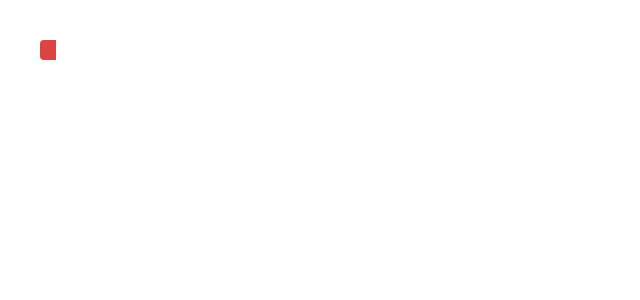
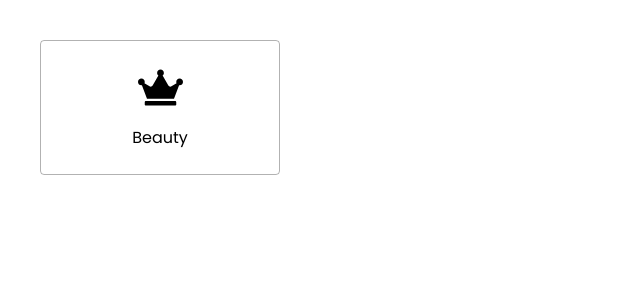
Before and after one commit to basudevkumer/Exclusive-e-commerce, a React (Vite) app: page / in a window 1280 px wide. Shown: the top 300 px of the page, without its empty margins (0-640 px from the left). Built offline with nearby package versions, Linux system fonts and the light colour scheme.

Commit message:
feat: CategoryCart component added

```diff
--- a/src/App.jsx
+++ b/src/App.jsx
@@ -1,11 +1,12 @@
 
 import Button2 from "./component/commonComponent/Button2";
+import CategoryCart from "./component/commonComponent/CategoryCart";
 
 
 const App = () => {
   return (
-    <div className="grid grid-cols-5 m-10">
-      <Button2 />
+    <div className="grid grid-cols-5 m-10 ">
+      <CategoryCart />
     </div>
   );
 };
--- /dev/null
+++ b/src/component/commonComponent/CategoryCart.jsx
@@ -0,0 +1,19 @@
+import React from "react";
+
+import allIcons from "../../helper/IconProvider";
+
+const CategoryCart = () => {
+  const { categories } = allIcons;
+  return (
+    <div className="py-6 px-[52px] border border-[#0000004d] rounded-[4px] gap-y-4 flex flex-col items-center hover:bg-secondary2 hover:border-transparent group  transition duration-700 ease-in-out">
+      <span className="text-[45px] group-hover:text-text group-hover:transition group-hover:duration-700 group-hover:ease-in-out">
+        {categories[0].icon}
+      </span>
+      <p className="title16PXRegular group-hover:text-text text-text2 group-hover:transition group-hover:duration-700 group-hover:ease-in-out">
+        {categories[0].name}
+      </p>
+    </div>
+  );
+};
+
+export default CategoryCart;
--- a/src/helper/IconProvider.jsx
+++ b/src/helper/IconProvider.jsx
@@ -15,7 +15,30 @@
 import { RiDeleteBin6Line } from "react-icons/ri";
 import { GrCart } from "react-icons/gr";
 
+import {
+  FaCrown,
+  FaSprayCan,
+  FaChair,
+  FaShoppingCart,
+  FaHome,
+  FaUtensils,
+  FaLaptop,
+  FaTshirt,
+  FaShoePrints,
+  FaClock,
+  FaHeadphones,
+  FaMotorcycle,
+  FaSmileBeam,
+  FaMobileAlt,
+  FaBasketballBall,
 
+  FaTabletAlt,
+  FaCar,
+  FaShoppingBag,
+} from "react-icons/fa";
+
+import { GiDress, GiHighHeel, GiNecklace, GiSunglasses } from "react-icons/gi";
+import { MdOutlineWatch } from "react-icons/md";
 
 export const allIcon = {
   navIcon: [
@@ -54,6 +77,35 @@
   google: <FcGoogle />,
   eye: <IoEyeOutline />,
   star: <FaStar />,
-  deletes: <RiDeleteBin6Line/>,
-  cart:<GrCart/>
+  deletes: <RiDeleteBin6Line />,
+  cart: <GrCart />,
+  categories: [
+    { id: 1, name: "Beauty", icon: <FaCrown /> },
+    { id: 2, name: "Fragrances", icon: <FaSprayCan /> },
+    { id: 3, name: "Furniture", icon: <FaChair /> },
+    { id: 4, name: "Groceries", icon: <FaShoppingCart /> },
+    { id: 5, name: "Home Decoration", icon: <FaHome /> },
+    { id: 6, name: "Kitchen Accessories", icon: <FaUtensils /> },
+    { id: 7, name: "Laptops", icon: <FaLaptop /> },
+    { id: 8, name: "Mens Shirts", icon: <FaTshirt /> },
+    { id: 9, name: "Mens Shoes", icon: <FaShoePrints /> },
+    { id: 10, name: "Mens Watches", icon: <MdOutlineWatch /> },
+    { id: 11, name: "Mobile Accessories", icon: <FaHeadphones /> },
+    { id: 12, name: "Motorcycle", icon: <FaMotorcycle /> },
+    { id: 13, name: "Skin Care", icon: <FaSmileBeam /> },
+    { id: 14, name: "Smartphones", icon: <FaMobileAlt /> },
+    { id: 15, name: "Sports Accessories", icon: <FaBasketballBall /> },
+    { id: 16, name: "Sunglasses", icon: <GiSunglasses   /> },
+    { id: 17, name: "Tablets", icon: <FaTabletAlt /> },
+    { id: 18, name: "Tops", icon: <FaTshirt /> },
+    { id: 19, name: "Vehicle", icon: <FaCar /> },
+    { id: 20, name: "Womens Bags", icon: <FaShoppingBag /> },
+    { id: 21, name: "Womens Dresses", icon: <GiDress /> },
+    { id: 22, name: "Womens Jewellery", icon: <GiNecklace /> },
+    { id: 23, name: "Womens Shoes", icon: <GiHighHeel /> },
+    { id: 24, name: "Womens Watches", icon: <FaClock /> },
+  ],
 };
+
+
+export default allIcon
--- a/src/index.css
+++ b/src/index.css
@@ -209,7 +209,7 @@
 }
 
 .l{
-  color: #00000071;
+  color: #0000004d
 }
 
 /* for input */
```
